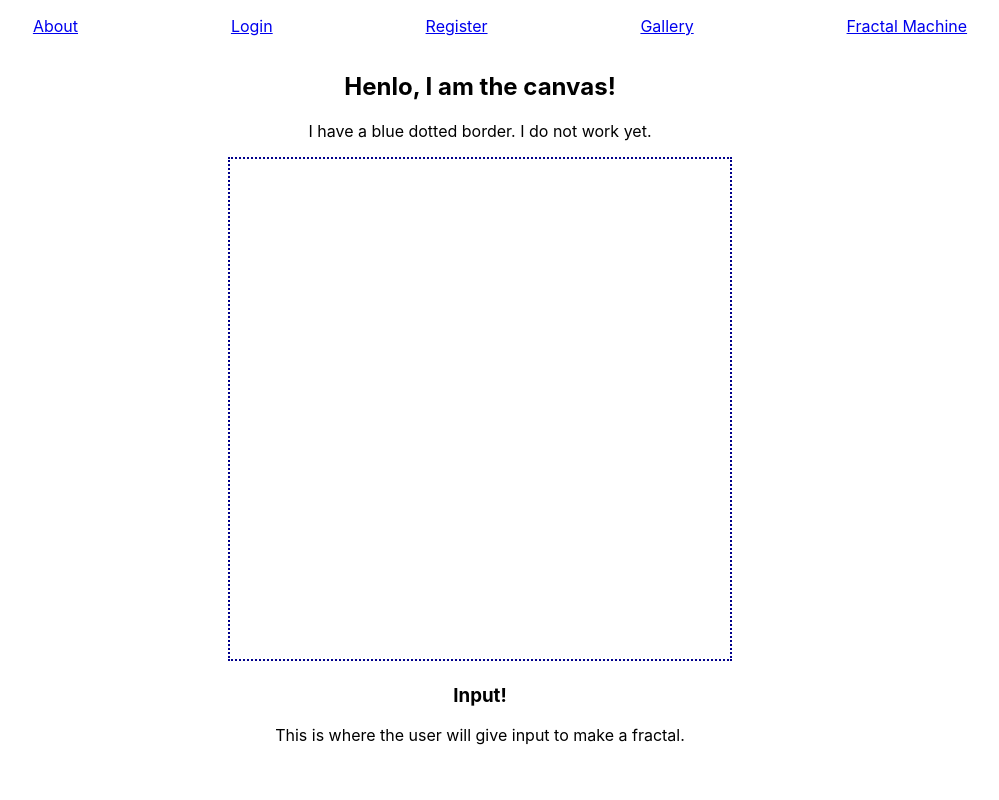
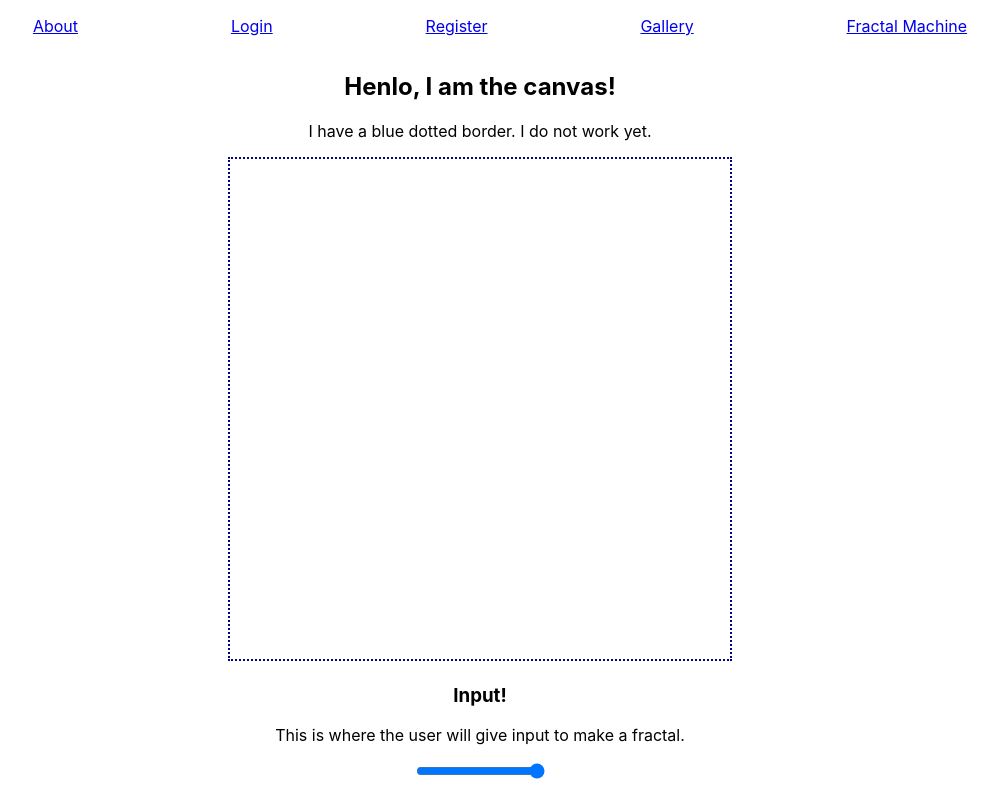
Before and after one commit to SeanWelshBrown/the-fractal-zone-frontend, a React (Create React App) app: page / in a window 1280 px wide. Shown: the whole page, without its empty margins (160-1159 px from the left). Built offline with nearby package versions, Linux system fonts and the light colour scheme.

Commit message:
Got one form of Fractal input working
X and Y coordinates

```diff
--- a/src/Components/FractalMachineInput.jsx
+++ b/src/Components/FractalMachineInput.jsx
@@ -1,11 +1,40 @@
 import React from 'react';
 
 const FractalMachineInput = (props) => {
+
 
     return (
         <div>
           <h3>Input!</h3>
           <p>This is where the user will give input to make a fractal.</p>
+
+          {/* <label>X: </label>
+          <input
+            type="number"
+            name="X"
+            placeholder="Enter a number..."
+            value={props.userInputX}
+            onChange={props.handleUserInput}
+          />
+          <br/>
+          <label>Y: </label>
+          <input
+            type="number"
+            name="Y"
+            placeholder="Enter a number..."
+            value={props.userInputY}
+            onChange={props.handleUserInput}
+          /> */}
+
+          <input
+            type="range"
+            min="10"
+            max="225"
+            value={props.sliderValue}
+            name="slider"
+            onChange={props.handleUserInput}
+          />
+
         </div>
       )
 
--- a/src/Containers/FractalMachine.jsx
+++ b/src/Containers/FractalMachine.jsx
@@ -1,13 +1,34 @@
-import React from 'react';
+import React, { useState } from 'react';
 import FractalCanvas from '../Components/FractalCanvas';
 import FractalMachineInput from '../Components/FractalMachineInput';
 
 const FractalMachine = () => {
 
+    const [userInputX, setUserInputX] = useState();
+    const [userInputY, setUserInputY] = useState();
+    const [sliderValue, setSliderValue] = useState(225);
+
+    const handleUserInput = (e) => {
+        console.log(e.target.value)
+        let num = parseInt(e.target.value)
+        if (e.target.name === "X") {
+            setUserInputX(num)
+        } else if (e.target.name === "Y") {
+            setUserInputY(num)
+        } else if (e.target.name === "slider") {
+            setSliderValue(num)
+        }
+    }
+
     return(
         <div>
             <FractalCanvas />
-            <FractalMachineInput />
+            <FractalMachineInput
+                userInputX={userInputX}
+                userInputY={userInputY}
+                sliderValue={sliderValue}
+                handleUserInput={handleUserInput}
+            />
         </div>
     )
 } // end of FractalMachine fn
```
